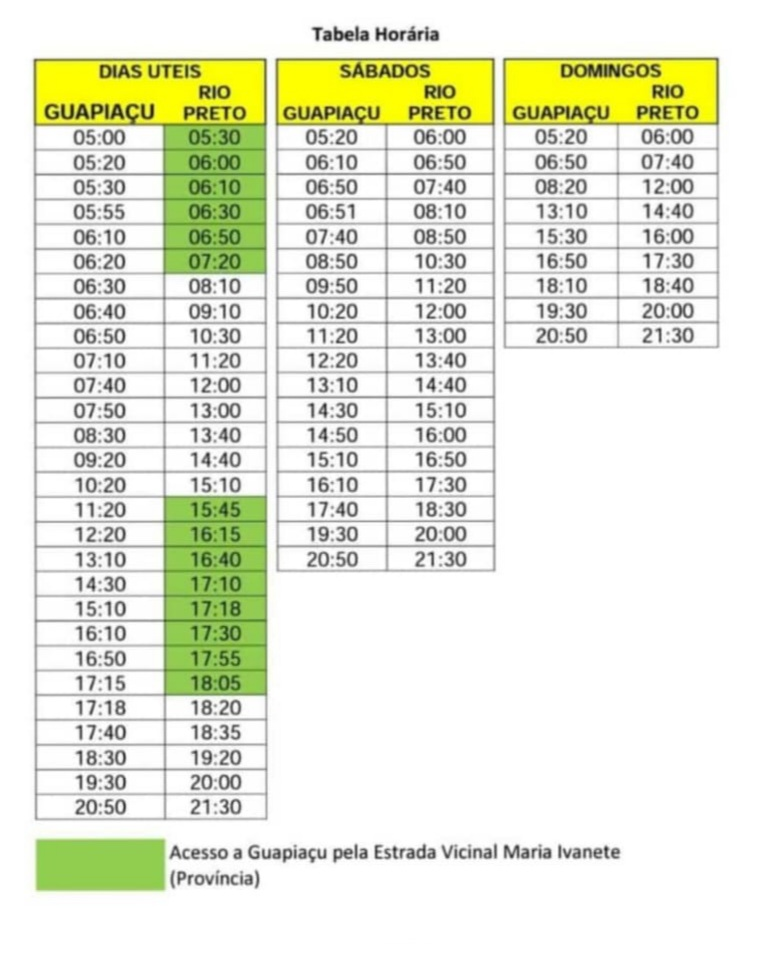
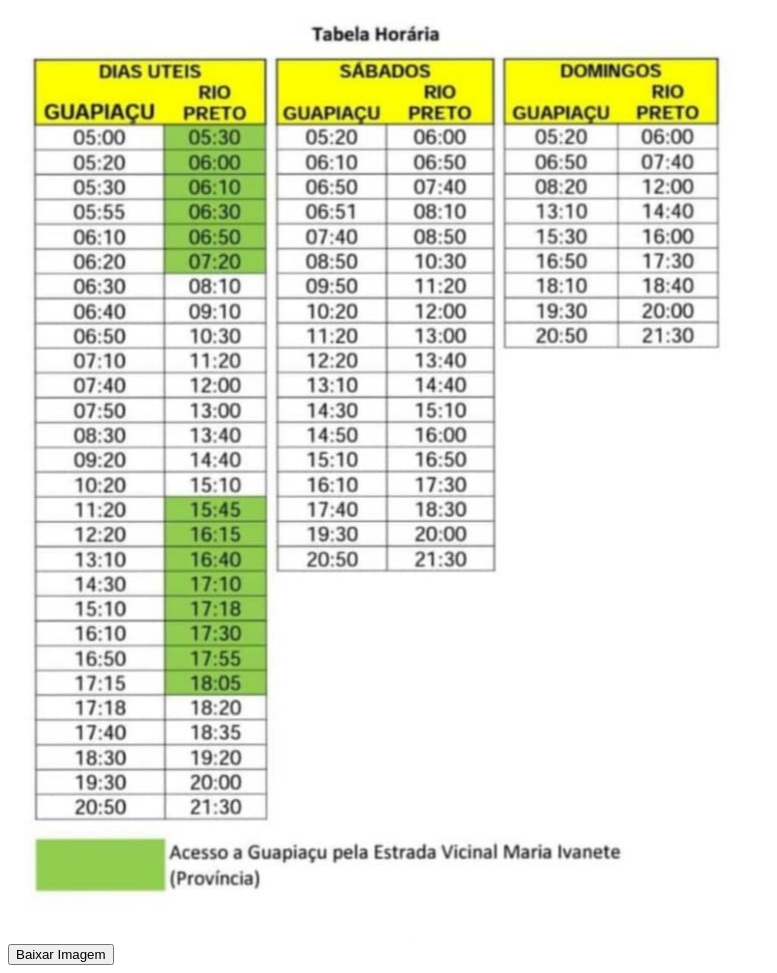
Before and after one commit to command-bat/Site.tk, a plain HTML site: page Maedson.html in a window 1280 px wide. Shown: the whole page, without its empty margins (0-777 px from the left). Before the commit the page ends 952 px from the top, so only its background shows below. Drawn offline with Linux system fonts and the light colour scheme.

Commit message:
Update Maedson.html

```diff
--- a/Maedson.html
+++ b/Maedson.html
@@ -16,4 +16,23 @@
    <main>
       <img src="imagens/horariob.jpg" alt="">
    </main>
+  <button onclick="baixarImagem()">Baixar Imagem</button>
+
+  <script>
+    function baixarImagem() {
+      // Caminho relativo da imagem
+      var imagemCaminho = 'imagens/imagem.jpg';
+
+      // Nome do arquivo que será salvo
+      var nomeArquivo = 'imagem.jpg';
+
+      // Cria um elemento <a> para baixar o arquivo
+      var link = document.createElement('a');
+      link.href = imagemCaminho;
+      link.download = nomeArquivo;
+      document.body.appendChild(link);
+      link.click();
+      document.body.removeChild(link);
+    }
+  </script>
 </body>
```
